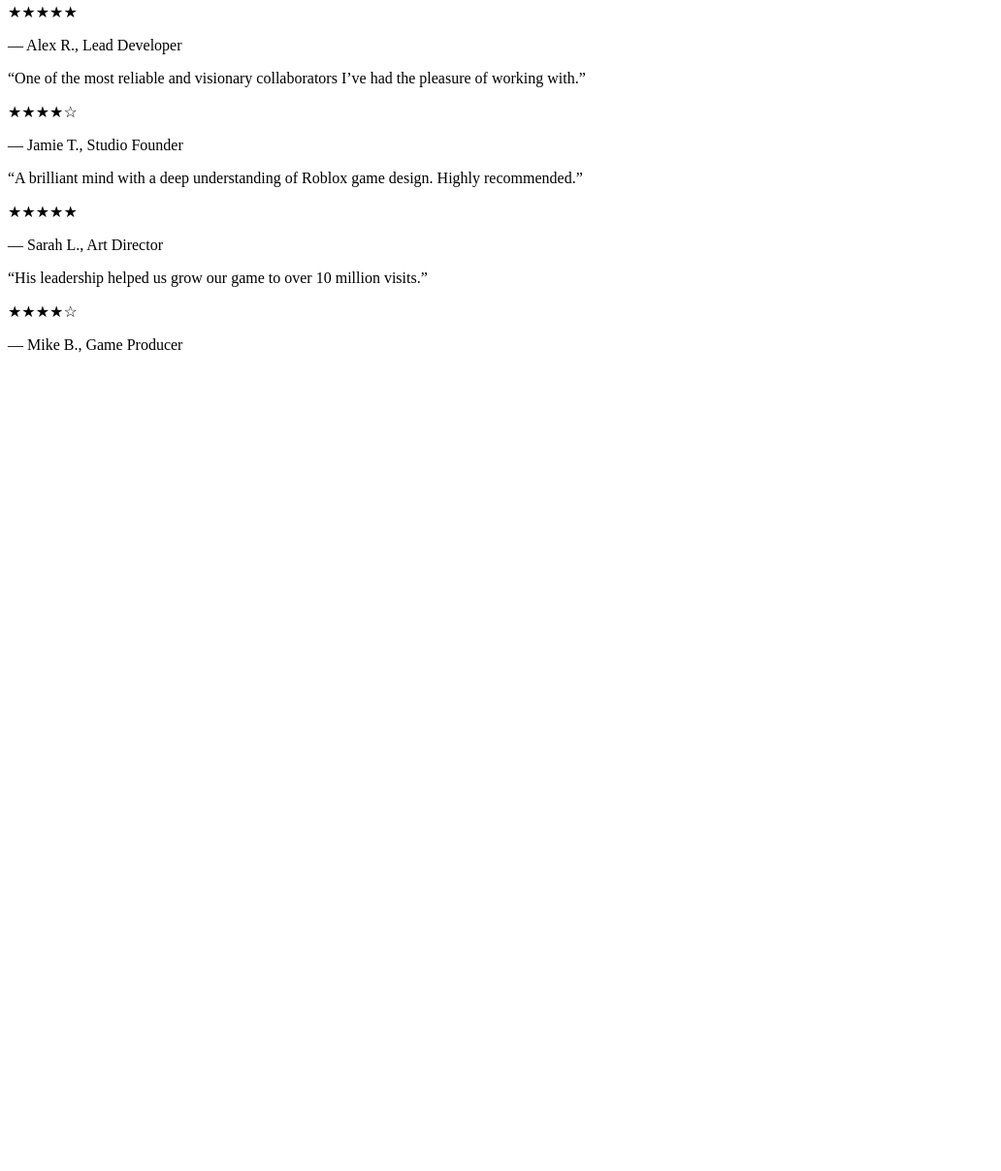
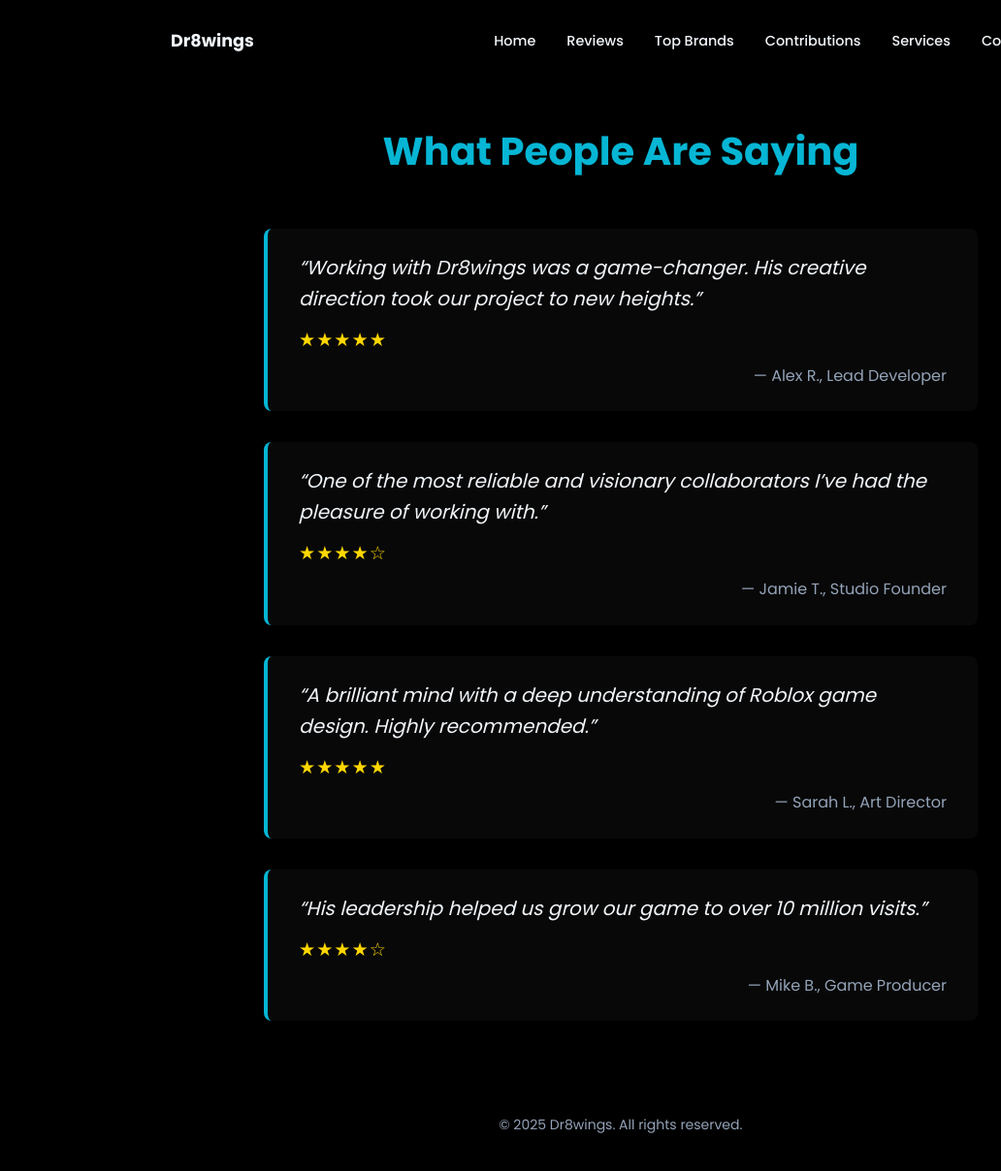
Before and after one commit to thornhall/dr8wings, a plain HTML site: page reviews.html in a window 1280 px wide. Shown: the part 39-1247 px from the top of the page at 97% size, without its empty margins (0-1032 px from the left). Before the commit the page ends 800 px from the top, so only its background shows below. Drawn offline with Linux system fonts and the light colour scheme.

Commit message:
Add reviews

```diff
--- a/reviews.html
+++ b/reviews.html
@@ -1,12 +1,31 @@
+<!DOCTYPE html>
+<html lang="en">
+
+<head>
+    <meta charset="UTF-8" />
+    <meta name="viewport" content="width=device-width, initial-scale=1.0" />
+    <title>Reviews | Dr8wings</title>
+    <link href="https://fonts.googleapis.com/css2?family=Poppins:wght@400;500;600;700&display=swap" rel="stylesheet">
+    <link rel="stylesheet" href="style.css" />
+</head>
+
+<body>
+    <div id="shared-nav"></div>
+    <script src="injectNav.js" defer></script>
+
+    <main class="testimonials-container">
+        <h1>What People Are Saying</h1>
         <div class="testimonial">
-    <p class="quote">“Working with Dr8wings was a game-changer. His creative direction took our project to new heights.”
+            <p class="quote">“Working with Dr8wings was a game-changer. His creative direction took our project to new
+                heights.”
             </p>
             <div class="rating">★★★★★</div>
             <p class="name">— Alex R., Lead Developer</p>
         </div>
 
         <div class="testimonial">
-    <p class="quote">“One of the most reliable and visionary collaborators I’ve had the pleasure of working with.”</p>
+            <p class="quote">“One of the most reliable and visionary collaborators I’ve had the pleasure of working
+                with.”</p>
             <div class="rating">★★★★☆</div>
             <p class="name">— Jamie T., Studio Founder</p>
         </div>
@@ -22,3 +41,11 @@
             <div class="rating">★★★★☆</div>
             <p class="name">— Mike B., Game Producer</p>
         </div>
+    </main>
+
+    <div class="footer">
+        &copy; 2025 Dr8wings. All rights reserved.
+    </div>
+</body>
+
+</html>
```
Lines whose indentation alone changed are shown as unchanged.
